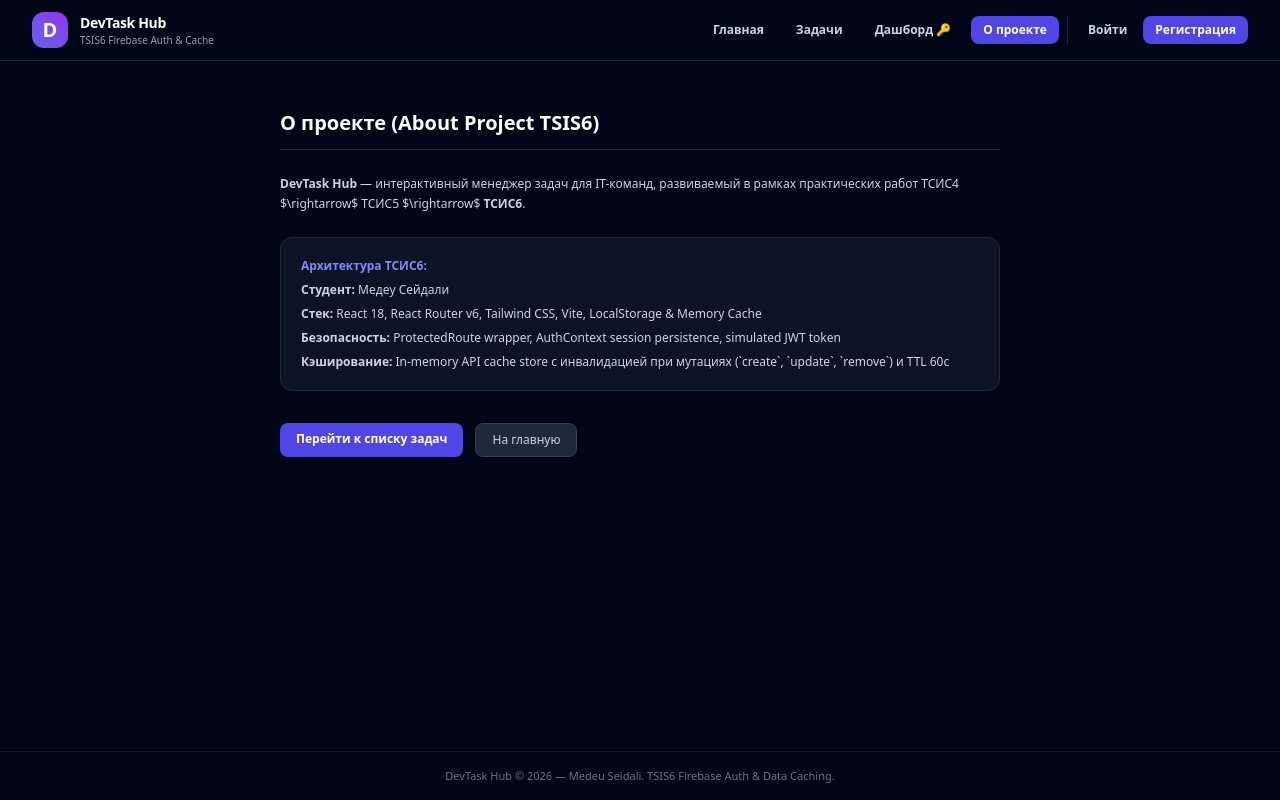
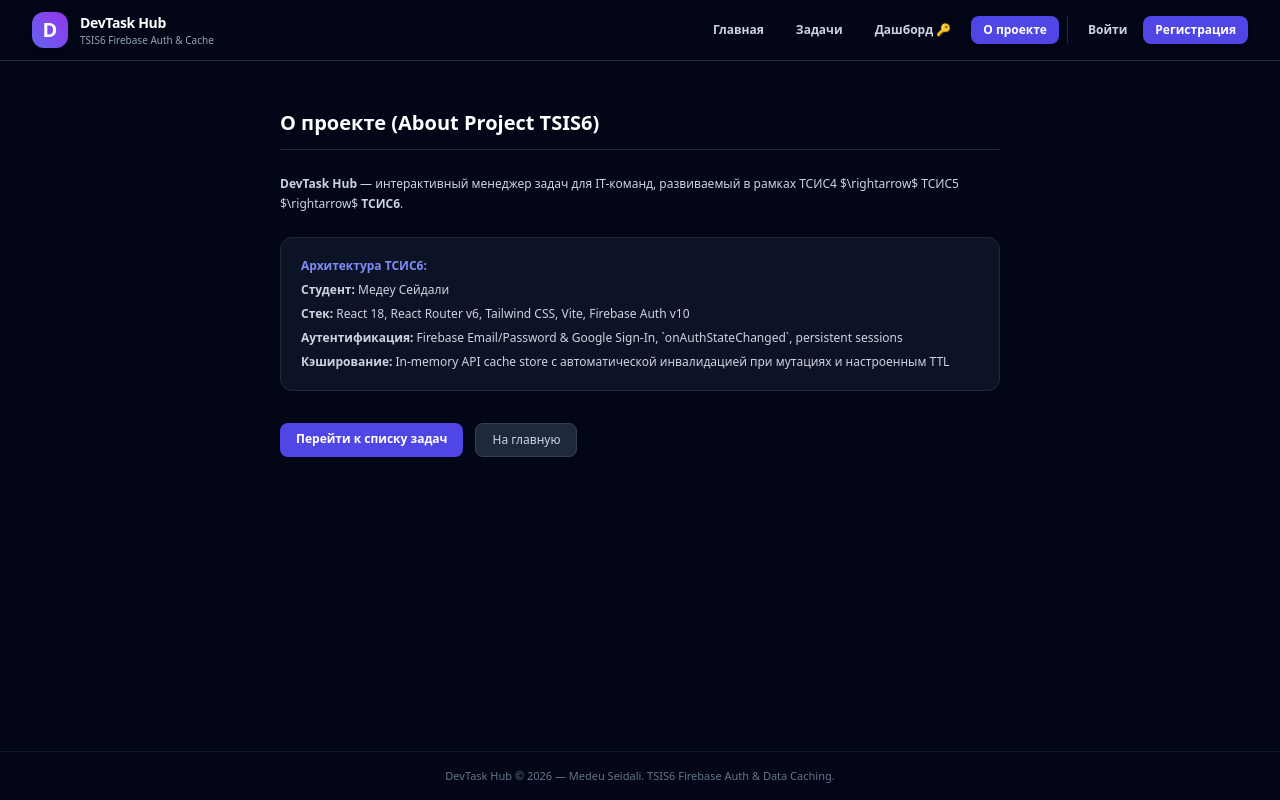
Before and after one commit to Medeu06/devtask-hub-tsis6, a React (Vite) app: page /about in a window 1280 px wide. Built offline with nearby package versions, Linux system fonts and the light colour scheme; no server answers.

Commit message:
Revise tech stack and authentication details in AboutPage
Updated technology stack and authentication methods in AboutPage.

```diff
--- a/src/pages/AboutPage.jsx
+++ b/src/pages/AboutPage.jsx
@@ -8,16 +8,16 @@ export default function AboutPage() {
 
       <div className="space-y-3 text-xs text-slate-300 leading-relaxed">
         <p>
-          <strong>DevTask Hub</strong> — интерактивный менеджер задач для IT-команд, развиваемый в рамках практических работ ТСИС4 $\rightarrow$ ТСИС5 $\rightarrow$ <strong>ТСИС6</strong>.
+          <strong>DevTask Hub</strong> — интерактивный менеджер задач для IT-команд, развиваемый в рамках ТСИС4 $\rightarrow$ ТСИС5 $\rightarrow$ <strong>ТСИС6</strong>.
         </p>
       </div>
 
       <div className="bg-slate-900/80 p-5 rounded-xl border border-slate-800 text-xs space-y-2 text-slate-300">
         <h3 className="font-bold text-indigo-400 mb-2">Архитектура ТСИС6:</h3>
         <div><strong>Студент:</strong> Медеу Сейдали</div>
-        <div><strong>Стек:</strong> React 18, React Router v6, Tailwind CSS, Vite, LocalStorage & Memory Cache</div>
-        <div><strong>Безопасность:</strong> ProtectedRoute wrapper, AuthContext session persistence, simulated JWT token</div>
-        <div><strong>Кэширование:</strong> In-memory API cache store с инвалидацией при мутациях (`create`, `update`, `remove`) и TTL 60с</div>
+        <div><strong>Стек:</strong> React 18, React Router v6, Tailwind CSS, Vite, Firebase Auth v10</div>
+        <div><strong>Аутентификация:</strong> Firebase Email/Password & Google Sign-In, `onAuthStateChanged`, persistent sessions</div>
+        <div><strong>Кэширование:</strong> In-memory API cache store с автоматической инвалидацией при мутациях и настроенным TTL</div>
       </div>
 
       <div className="pt-2 flex space-x-3">
```
